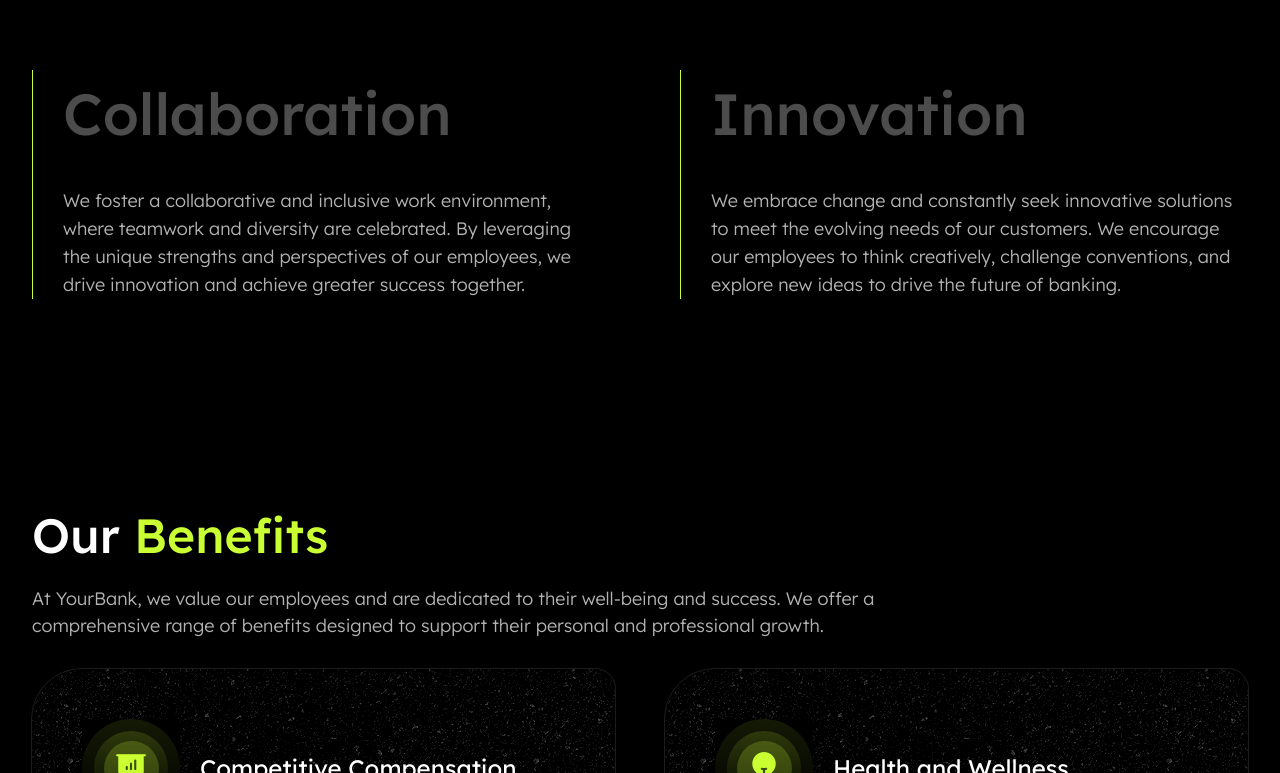
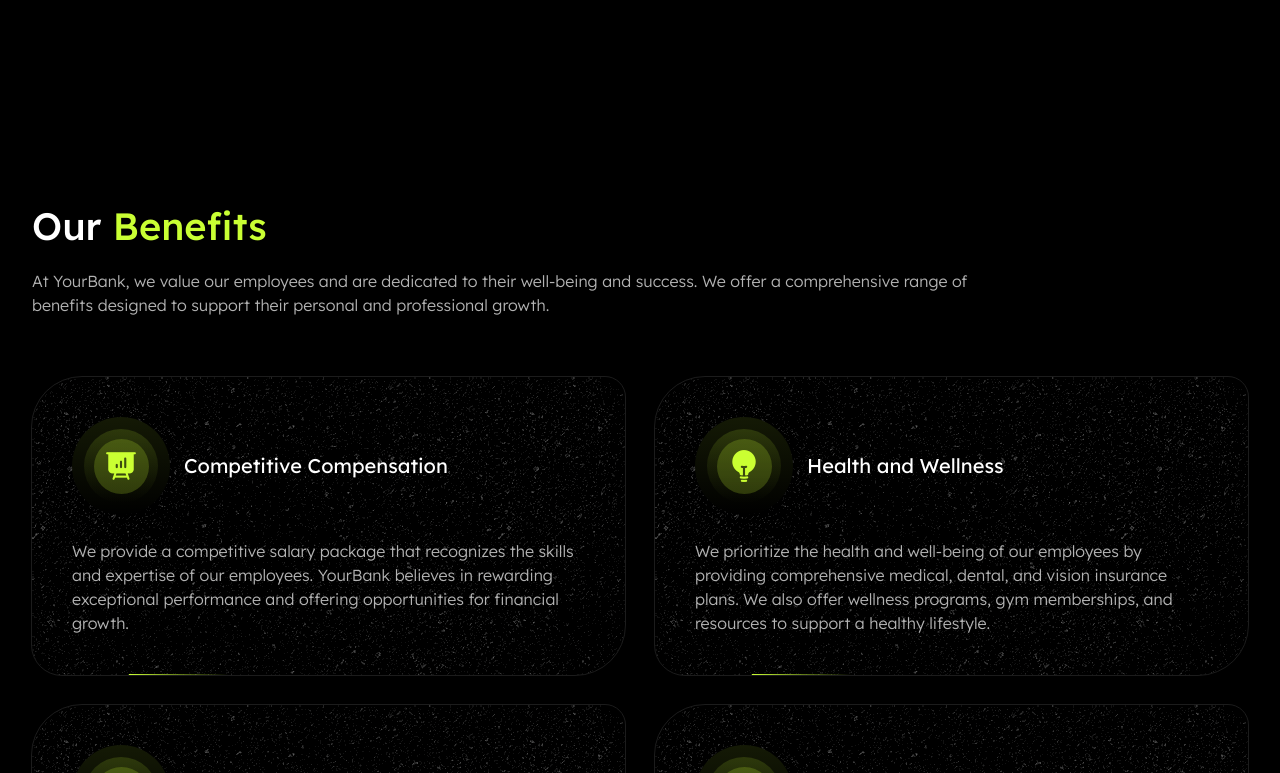
Before and after one commit to 151ghost/your-bank, a Next.js app: page /careers in a window 1280 px wide. Shown: the part 1687-2460 px from the top of the page. Built offline with nearby package versions, Linux system fonts and the light colour scheme.

Commit message:
media query for the career page

```diff
--- a/app/_sections/cta.tsx
+++ b/app/_sections/cta.tsx
@@ -14,7 +14,7 @@
 export default function CtaSection() {
 	return (
 		<section className="py-[100px]">
-			<div className="container relative w-full flex flex-col md:flex-row items-center gap-6 md:gap-[150px] p-[30px] md;px-[60px] xl:p-20 rounded-[20px] bg-[url(/assets/transaction-bg.png)] bg-[#262626] overflow-hidden">
+			<div className="container relative w-full flex flex-col md:flex-row items-center gap-6 md:gap-[150px] p-[30px] md;px-[60px] xl:p-20 rounded-[20px] bg-[url(/assets/transaction-bg.png)] overflow-hidden">
 				<Image
 					src="/assets/vector1.png"
 					alt="Vector"
@@ -42,7 +42,7 @@
 				<SlideInElement className="w-fit h-fit">
 					<Button
 						variant="green"
-						className="md:h-[49px] xl:h-[63px] py-3.5 px-5 xl:py-[18px] xl:px-[30px] rounded-full text-sm xl:text-lg text-grey-11"
+						className="py-3.5 px-5 2xl:py-[18px] 2xl:px-[30px] rounded-full text-sm 2xl:text-lg text-grey-11"
 					>
 						Open Account
 					</Button>
--- a/app/_sections/faq.tsx
+++ b/app/_sections/faq.tsx
@@ -13,12 +13,13 @@
 import { BorderBeam } from "@/components/magicui/border-beam";
 import { cn } from "@/lib/utils";
 import { Separator } from "@/components/ui/separator";
+import { SectionContainer } from "@/components/custom/section-container";
 
 export default function FAQ() {
 	const [seeMoreFaqs, setSeeMoreFaqs] = useState<boolean>(false);
 
 	return (
-		<section className="container flex flex-col gap-[60px] py-[100px]">
+		<SectionContainer>
 			<SectionDetailsContainer variant={containerVariants}>
 				<SectionTitle
 					custom
@@ -35,7 +36,7 @@
 			</SectionDetailsContainer>
 
 			<div className="relative">
-				<div className="grid md:grid-cols-2 gap-5 xl:gap-[30px] relative">
+				<div className="grid md:grid-cols-2 gap-5 2xl:gap-[30px] relative">
 					{faqs.slice(0, seeMoreFaqs ? 6 : 4).map((item) => (
 						<FaqCard key={item.question} {...item} />
 					))}
@@ -48,7 +49,7 @@
 						<Button
 							variant="outline"
 							onClick={() => setSeeMoreFaqs(!seeMoreFaqs)}
-							className="md:w-[200px] border-grey-15 py-3.5 px-5 xl:py-[18px] xl:px-6 rounded-full text-sm xl:text-lg hover:bg-grey-10 hover:text-white"
+							className="md:w-fit border-grey-15 py-3.5 px-5 2xl:py-[18px] 2xl:px-6 rounded-full text-sm 2xl:text-lg hover:bg-grey-10 hover:text-white"
 						>
 							{seeMoreFaqs ? "See Less FAQs" : "Load All FAQs"}{" "}
 							<ChevronDown
@@ -62,16 +63,16 @@
 					</div>
 				</div>
 			</div>
-		</section>
+		</SectionContainer>
 	);
 }
 
 function FaqCard({ question, answer }: IFaq) {
 	return (
-		<FadeInUpElement className="w-full h-full relative flex flex-col gap-[30px] p-[30px] md:p-10 xl:p-[50px] rounded-[14px] bg-black">
-			<p className="text-lg xl:text-xl font-medium">{question}</p>
+		<FadeInUpElement className="w-full h-full relative flex flex-col 2xl:gap-[30px] md:gap-6 p-[30px] md:p-10 2xl:p-[50px] rounded-[14px] bg-black outline-1 outline-grey-15">
+			<p className="text-lg 2xl:text-xl font-medium">{question}</p>
 			<Separator />
-			<p className="max-md:text-sm xl:text-lg text-grey-70 font-light">
+			<p className="max-md:text-sm 2xl:text-lg text-grey-70 font-light">
 				{answer}
 			</p>
 
--- a/app/careers/sections/hero.tsx
+++ b/app/careers/sections/hero.tsx
@@ -8,8 +8,8 @@
 
 export default function CareerHeroSection() {
 	return (
-		<section className="relative container w-full bg-grey-11 rounded-[20px] p-[50px] mt-[53px] flex items-center justify-end">
-			<SlideInElement className="absolute z-10 top-[50px] left-[50px] max-w-[750px] flex flex-col gap-[23px] bg-grey-10 p-20 rounded-tl-[20px] rounded-bl-[20px] rounded-br-[80px]">
+		<section className="relative container w-full bg-transparent lg:bg-grey-11 rounded-[20px] p-3.5 lg:p-10 2xl:p-[50px] mt-[53px] flex max-lg:flex-col-reverse items-center justify-end">
+			<SlideInElement className="max-sm:-mt-10 max-lg:-mt-[85px] lg:absolute z-10 top-[50px] md:left-0 xl:left-[50px] max-w-[750px] flex flex-col max-lg:items-center gap-[23px] bg-grey-10 p-3.5 lg:p-[60px] 2xl:p-20 lg:rounded-tl-[20px] rounded-[20px] lg:rounded-bl-[20px] lg:rounded-br-[80px]">
 				<SectionTitle
 					variant={fadeInVariants}
 					defaultText="Welcome to"
@@ -18,6 +18,7 @@
 				/>
 
 				<SectionDescription
+					career_hero
 					variant={fadeInVariants}
 					text="Join our team and embark on a rewarding journey in the banking
 					industry. At YourBank, we are committed to fostering a culture of
--- a/app/careers/sections/our-benefits.tsx
+++ b/app/careers/sections/our-benefits.tsx
@@ -12,7 +12,7 @@
 
 export default function OurBenefitSection() {
 	return (
-		<section className="container flex flex-col gap-[30px] py-[100px]">
+		<section className="container flex flex-col 2xl:gap-20 gap-[60px] py-[100px]">
 			<SectionDetailsContainer variant={containerVariants} className="gap-3.5">
 				<SectionTitle
 					variant={slideInVariants}
@@ -27,7 +27,7 @@
 				/>
 			</SectionDetailsContainer>
 
-			<div className="grid grid-cols-2 gap-[50px]">
+			<div className="grid md:grid-cols-2 2xl:gap-[50px] md:gap-[30px] gap-6">
 				{benefits.map((item) => (
 					<OurBenefitCard key={item.title} item={item} />
 				))}
@@ -38,15 +38,17 @@
 
 function OurBenefitCard({ item }: { item: IBenefitProps }) {
 	return (
-		<FadeInUpElement className="relative flex flex-col gap-[30px] p-[50px] rounded-tl-[50px] rounded-br-[50px] rounded-tr-[20px] rounded-bl-[30px] outline-1 outline-[#1c1c1c] bg-[url(/assets/transaction-bg.png)]">
-			<div className="flex items-center gap-5">
-				<div className="w-fit h-fit bg-black">
+		<FadeInUpElement className="relative flex flex-col 2xl:gap-[30px] md:gap-6 gap-5 2xl:p-[50px] md:p-10 p-6 rounded-tl-[50px] rounded-br-[50px] rounded-tr-[20px] rounded-bl-[30px] outline-1 outline-[#1c1c1c] bg-[url(/assets/transaction-bg.png)]">
+			<div className="flex items-center 2xl:gap-5 md:gap-3.5 gap-2.5">
+				<div className="w-fit h-fit bg-black rounded-full">
 					<PingIconCtn icon={item.icon} alt={item.alt} />
 				</div>
-				<p className="text-white text-2xl leading-[150%]">{item.title}</p>
+				<p className="text-white 2xl:text-2xl md:text-xl leading-[150%]">
+					{item.title}
+				</p>
 			</div>
 
-			<p className="text-lg text-grey-70 leading-[150%] font-light">
+			<p className="2xl:text-lg md:text-base text-grey-70 leading-[150%] font-light">
 				{item.details}
 			</p>
 
--- a/app/careers/sections/our-values.tsx
+++ b/app/careers/sections/our-values.tsx
@@ -8,7 +8,7 @@
 
 export default function OurValuesSection() {
 	return (
-		<section className="container flex flex-col gap-20 py-[100px]">
+		<section className="container flex flex-col 2xl:gap-20 gap-[60px] py-[100px]">
 			<SectionDetailsContainer variant={containerVariants} className="gap-3.5">
 				<SectionTitle
 					variant={fadeInVariants}
@@ -21,7 +21,7 @@
 				/>
 			</SectionDetailsContainer>
 
-			<div className="grid grid-cols-2 gap-20">
+			<div className="grid md:grid-cols-2 2xl:gap-20 md:gap-[60px] gap-[50px]">
 				{value.map((item) => (
 					<OurValuesCard key={item.value} {...item} />
 				))}
@@ -32,11 +32,13 @@
 
 function OurValuesCard({ value, description }: IValueProps) {
 	return (
-		<FadeInUpElement className="w-full flex flex-col gap-[30px] border-l border-green-60 pl-[30px]">
-			<p className="text-[58px] font-medium text-grey-30 leading-[150%]">
+		<FadeInUpElement className="w-full flex flex-col 2xl:gap-[30px] md:gap-5 gap-3.5 border-l border-green-60 2xl:pl-[30px] md:pl-6 pl-3.5">
+			<p className="2xl:text-[58px] md:text-[40px] text-[30px] font-medium text-grey-30 leading-[150%]">
 				{value}
 			</p>
-			<p className="text-lg font-light text-grey-70">{description}</p>
+			<p className="2xl:text-lg md:text-base text-sm font-light text-grey-70">
+				{description}
+			</p>
 		</FadeInUpElement>
 	);
 }
--- /dev/null
+++ b/components/custom/section-container.tsx
@@ -0,0 +1,17 @@
+import { cn } from "@/lib/utils";
+
+export function SectionContainer({
+	className,
+	children,
+}: { className?: string; children: React.ReactNode }) {
+	return (
+		<section
+			className={cn(
+				"container flex flex-col 2xl:gap-20 gap-[60px] py-[100px]",
+				className,
+			)}
+		>
+			{children}
+		</section>
+	);
+}
--- a/components/custom/section-details.tsx
+++ b/components/custom/section-details.tsx
@@ -1,7 +1,7 @@
 "use client";
 
-import clsx from "clsx";
 import { motion, type Variants } from "framer-motion";
+import { cn } from "@/lib/utils";
 
 export function SectionDetailsContainer({
 	children,
@@ -14,7 +14,7 @@
 			whileInView="visible"
 			viewport={{ once: true }}
 			variants={variant}
-			className={`flex flex-col max-md:items-center gap-2.5 ${className}`}
+			className={`flex flex-col max-md:items-center 2xl:gap-3.5 gap-2.5 ${className}`}
 		>
 			{children}
 		</motion.div>
@@ -42,10 +42,10 @@
 		<motion.p
 			variants={variant}
 			custom={custom}
-			className={clsx("max-md:text-center font-medium leading-[150%]", {
+			className={cn("max-md:text-center font-medium leading-[150%]", {
 				"text-green-60": faq,
-				"text-2xl md:text-[30px] xl:text-[40px]": cta,
-				"text-[28px] md:text-[38px] xl:text-5xl": !cta,
+				"text-2xl md:text-[30px] 2xl:text-[40px]": cta,
+				"text-[28px] md:text-[38px] 2xl:text-5xl": !cta,
 			})}
 		>
 			{defaultText}{" "}
@@ -62,15 +62,23 @@
 	text,
 	cta = false,
 	custom = false,
-}: { variant: Variants; text?: string; cta?: boolean; custom?: boolean }) {
+	career_hero = false,
+}: {
+	variant: Variants;
+	text?: string;
+	cta?: boolean;
+	custom?: boolean;
+	career_hero?: boolean;
+}) {
 	return (
 		<motion.p
 			variants={variant}
 			custom={custom}
-			className={clsx(
-				"max-md:text-sm xl:text-lg max-md:text-center font-light text-grey-70 leading-[150%]",
+			className={cn(
+				"max-md:text-sm 2xl:text-lg max-md:text-center font-light text-grey-70 leading-[150%]",
 				{ "max-w-[95%] md:max-w-[80%]": cta },
-				{ "max-w-[90%] md:max-w-[80%]": !cta },
+				{ "max-w-[90%] md:max-w-[80%]": !cta && !career_hero },
+				{ "w-[95%] lg:w-[80%] max-lg:text-center": career_hero },
 			)}
 		>
 			{text}
```
Also changed, not shown: app/careers/sections/job-openings.tsx (+26 -16 lines).
